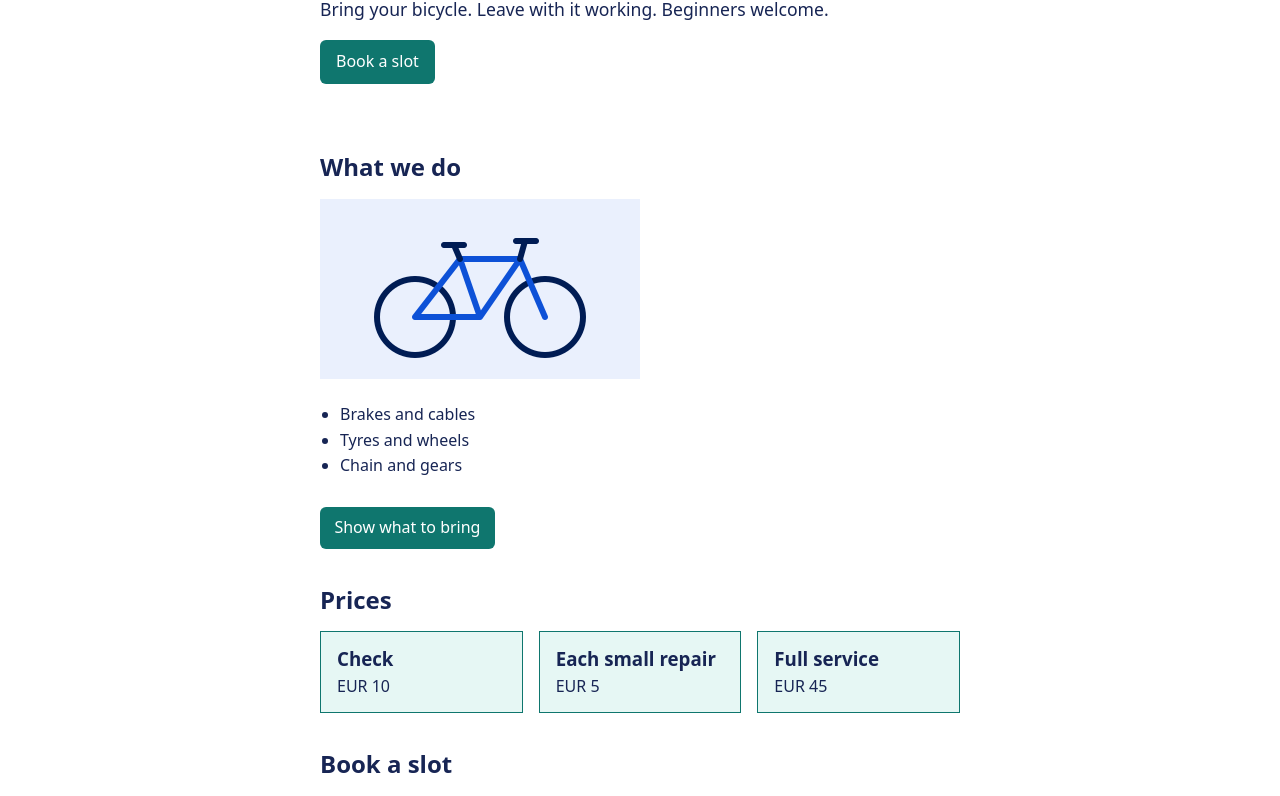
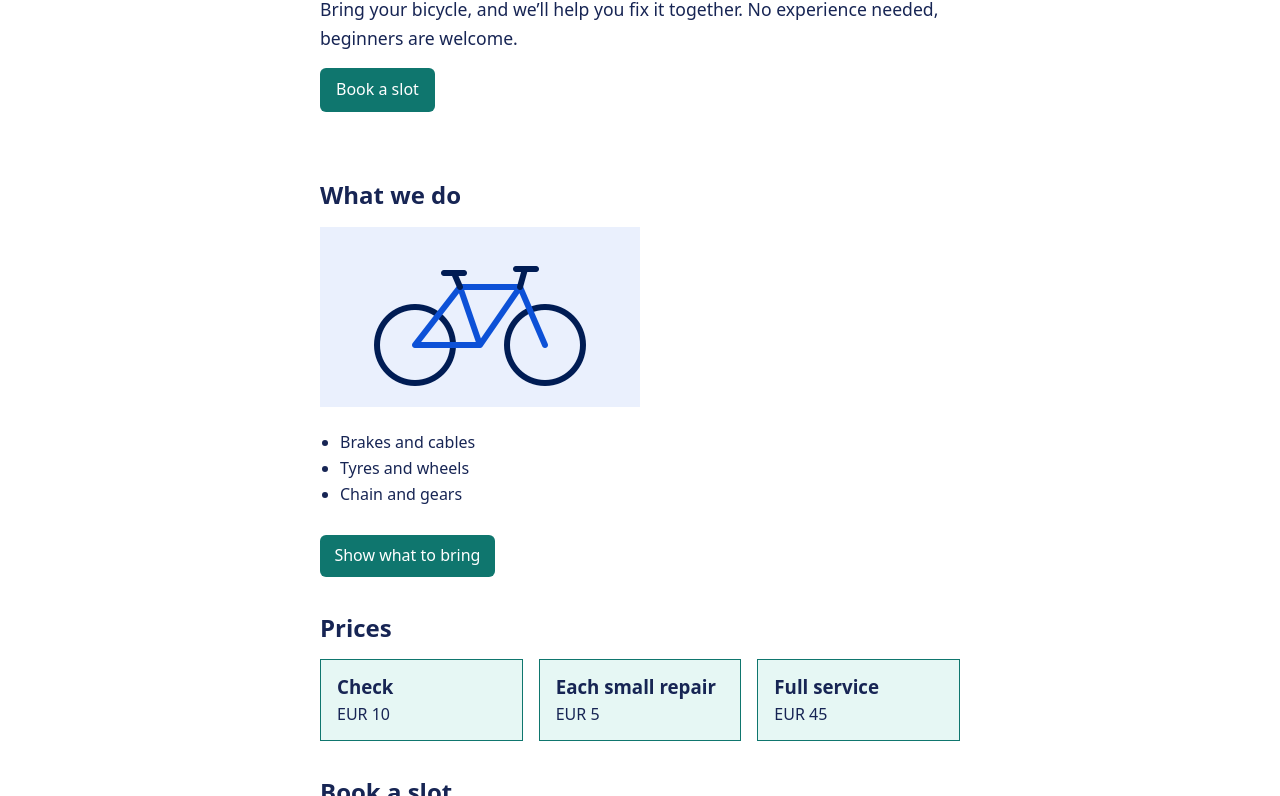
Before and after one commit to Wvandenhaute/w1-the-clinic-page-v5-3, a plain HTML site: page index.html in a window 1280 px wide. Shown: the part 140-936 px from the top of the page. Drawn offline with Linux system fonts and the light colour scheme.

Commit message:
Clarify the promise so visitors see what the clinic offers

```diff
--- a/index.html
+++ b/index.html
@@ -19,7 +19,7 @@
   <main>
     <section class="hero">
       <h1>Saturday repair clinic</h1>
-      <p>Bring your bicycle. Leave with it working. Beginners welcome.</p>
+      <p>Bring your bicycle, and we’ll help you fix it together. No experience needed, beginners are welcome.</p>
       <a class="button" href="#book">Book a slot</a>
     </section>
     <section id="what">
```
